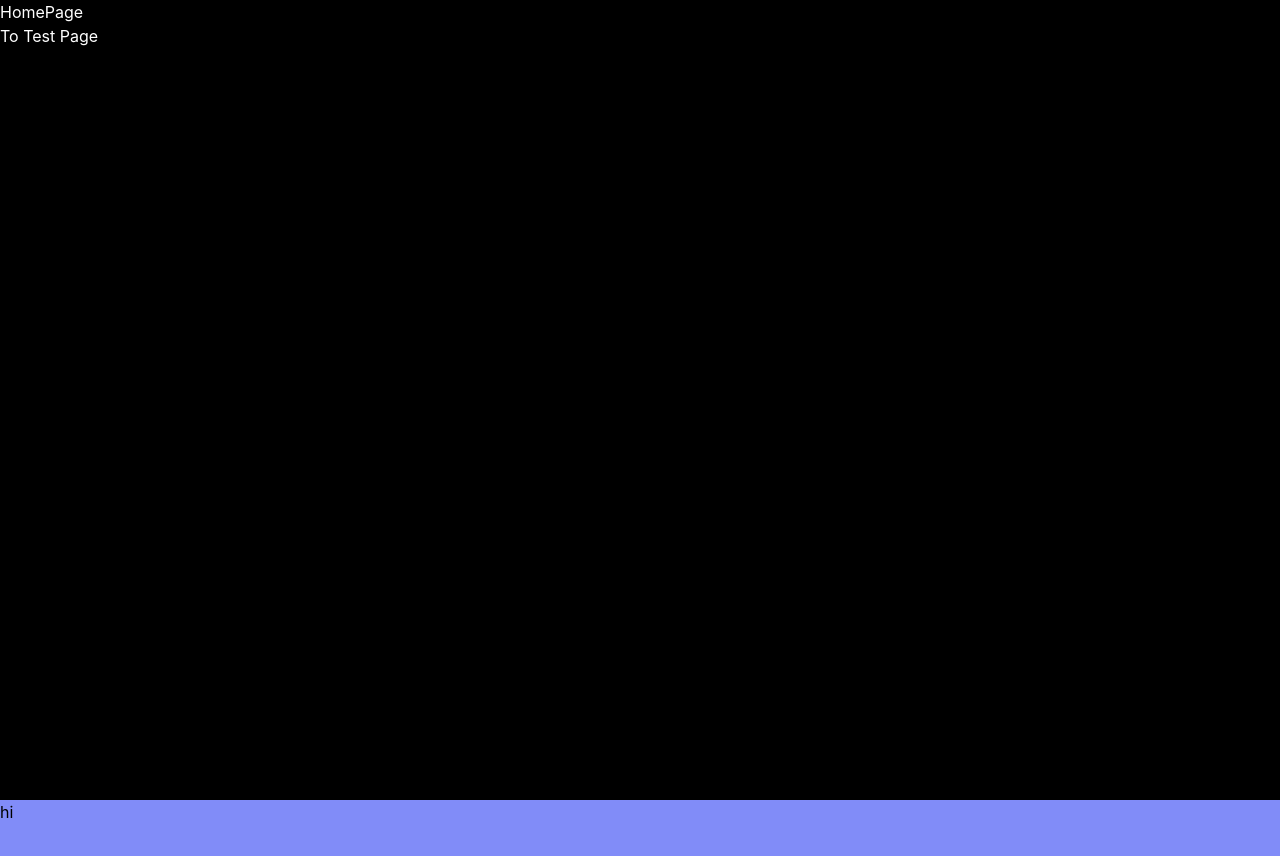
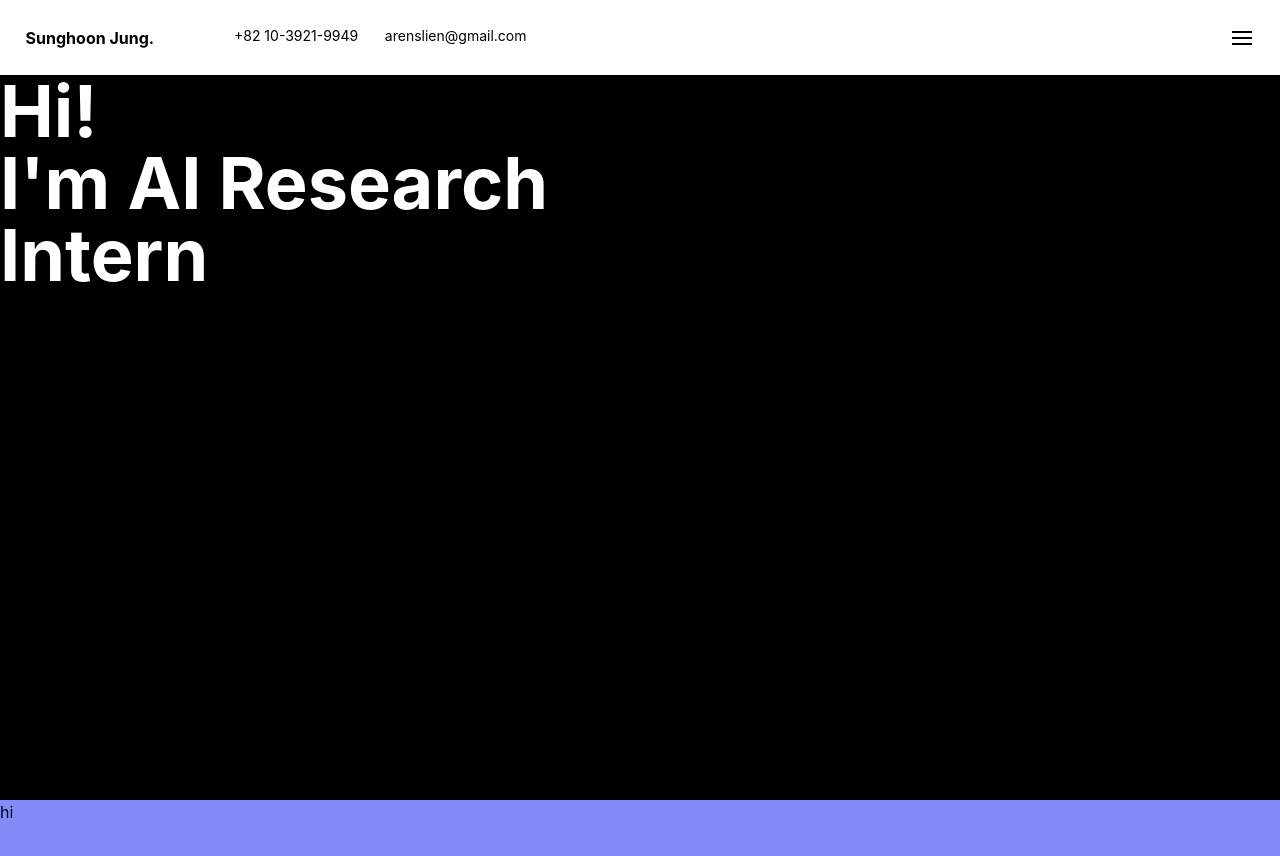
Before and after one commit to Arenslien/Portfolio, a React (Create React App) app: page / in a window 1280 px wide. Shown: the top 856 px of the page. Built offline with nearby package versions, Linux system fonts and the light colour scheme.

Commit message:
navi bar design

```diff
--- a/src/App.css
+++ b/src/App.css
@@ -14,6 +14,25 @@ body {
   height: 40vmin;
   pointer-events: none;
 }
+
+.nav-box {
+  background-color: white;
+  width: 100%;
+  height: 5%;
+  padding: 2%;
+  align-items: center;
+}
+
+.nav-box-left {
+  width: 100%;
+}
+
+.contact-li {
+  margin-left: 30%;
+  margin-right: 10%;
+  white-space: nowrap;
+}
+
 
 @media (prefers-reduced-motion: no-preference) {
   .App-logo {
--- a/src/components/HomeScreen.js
+++ b/src/components/HomeScreen.js
@@ -1,11 +1,44 @@
 import { Link } from "react-router-dom";
 
 export default function HomeScreen() {
+  const job = "AI Research Intern";
   // Return Component
   return (
-    <div className='bg-black h-screen text-white'>
-      <h1>HomePage</h1>
-      <Link to="/test">To Test Page</Link>
+    <div className='bg-black h-screen'>
+      <header>
+        <div className="nav-box flex">
+          <div className="nav-box-left flex">
+            <Link to="https://github.com/arenslien">
+              <div className="nav-box-left-logo">
+                <b>Sunghoon Jung.</b>
+              </div>
+            </Link>
+            <div className="nav-box-left-contacts flex">
+              <ul className="flex">
+                <li className="contact-li text-sm">+82 10-3921-9949</li>
+                <li className="text-sm">arenslien@gmail.com</li>
+              </ul>
+            </div>
+          </div>
+          <div className="nav-box-right flex">
+            <div className="nav-box-right-menu">
+              <a>
+                <svg xmlns="http://www.w3.org/2000/svg" width="24" height="24" viewBox="0 0 24 24" fill="none" stroke="currentColor" strokeWidth="2" strokeLinecap="square" strokeLinejoin="round">
+							  	<line x1="3" y1="12" x2="21" y2="12"></line>
+							  	<line x1="3" y1="6" x2="21" y2="6"></line>
+							  	<line x1="3" y1="18" x2="21" y2="18"></line>
+							  </svg>
+              </a>
+            </div>
+          </div>
+        </div>
+
+      </header>
+
+      <div className="text-white text-7xl font-bold w-1/2">
+        Hi!<br/>
+        I'm {job}
+      </div>
     </div>
   );
 }
--- a/src/pages/HomePage.js
+++ b/src/pages/HomePage.js
@@ -1,10 +1,11 @@
 import SecondScreen from '../components/SecondScreen';
 import ThirdScreen from '../components/ThirdScreen';
 import HomeScreen from '../components/HomeScreen';
-import { useEffect, useRef, useState } from 'react';
+import { useEffect, useRef } from 'react';
 
 export default function HomePage() {
   const screenRef = useRef([]);
+
 
   // UseEffect 선언: []안의 값이 변경될 때 렌더링
   useEffect(() => {
@@ -56,6 +57,26 @@ export default function HomePage() {
     }
   });
 
+  useEffect(() => {
+    const onResize = (e) => {
+      // 1.1 화면 크기가 일정 기준에 대해 resize됐는지 파악
+
+
+      // 1.2 변경할 클래스 찾기
+
+      // 1.3 변경할 클래스명 적용
+    }
+
+    // 1. 화면 크기 resize에 대한 이벤트 리스너 등록
+    document.addEventListener("resize", onResize);
+
+    // 2. 이벤트 리스너 등록 해제
+    return () => {
+      document.removeEventListener("resize", onResize);
+    }
+  });
+
+
   return(
     <div>
       <div ref={el => screenRef.current[0] = el}><HomeScreen/></div>
```
Also changed, not shown: public/images/menu.svg (added).
